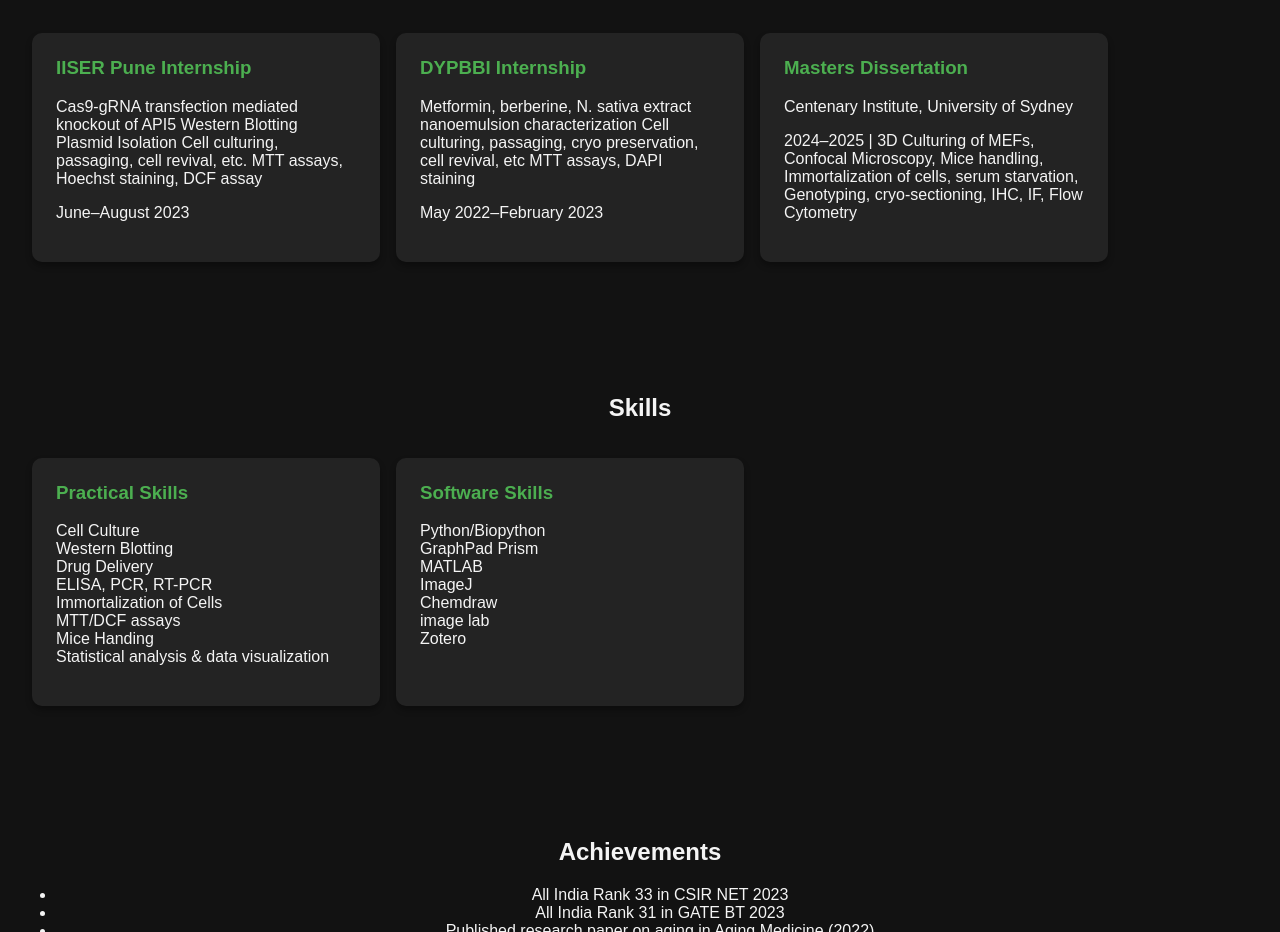
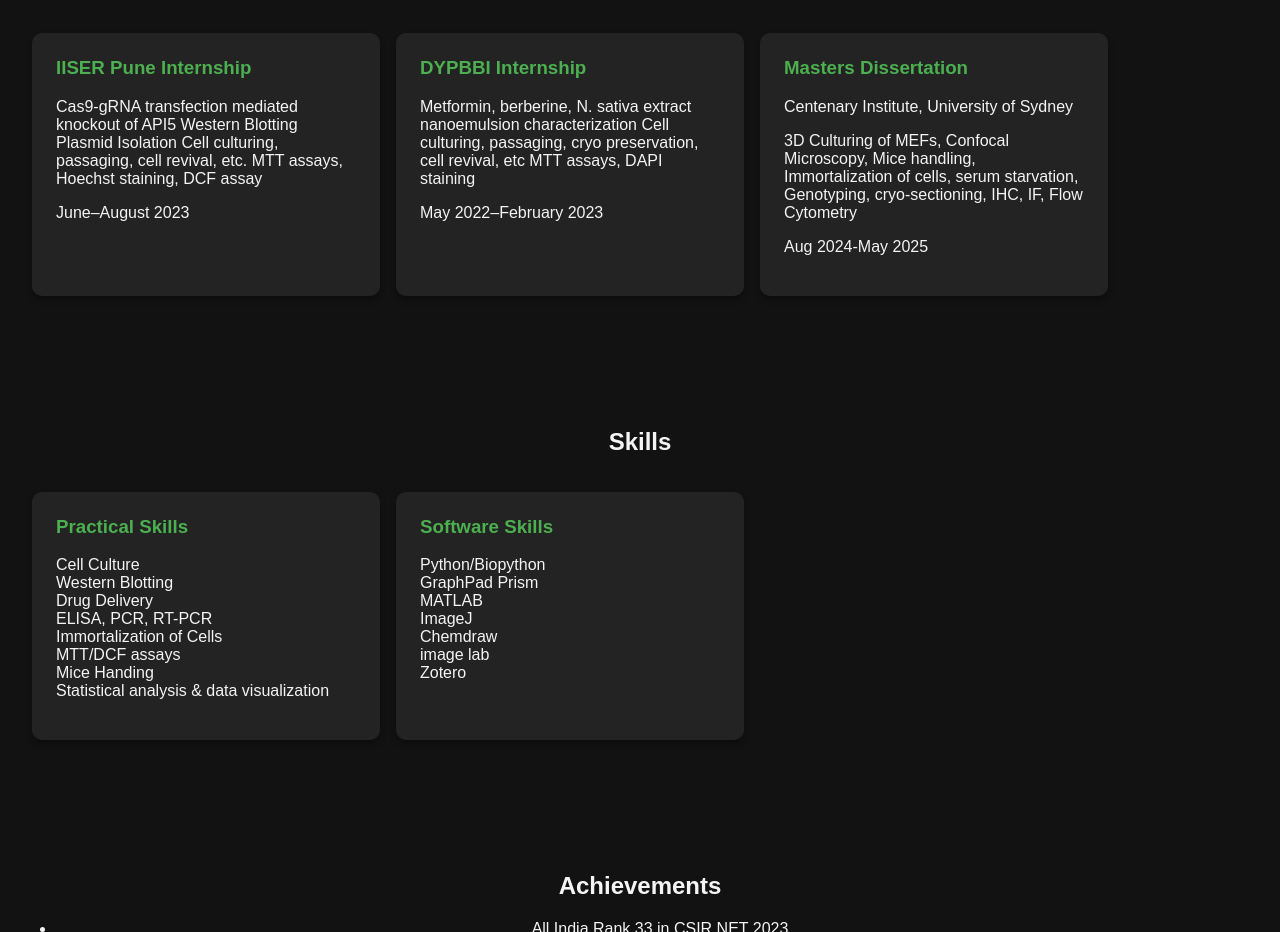
Before and after one commit to atharvashinde-hub/Atharva-Shinde, a plain HTML site: page index.html in a window 1280 px wide. Shown: the part 1207-2139 px from the top of the page. Drawn offline with Linux system fonts and the light colour scheme.

Commit message:
Update index.html

```diff
--- a/index.html
+++ b/index.html
@@ -87,7 +87,8 @@
                 <div class="card">
                     <h3>Masters Dissertation</h3>
                     <p>Centenary Institute, University of Sydney</p>
-                    <p>2024–2025 | 3D Culturing of MEFs, Confocal Microscopy, Mice handling, Immortalization of cells, serum starvation, Genotyping, cryo-sectioning, IHC, IF, Flow Cytometry</p>
+                    <p>3D Culturing of MEFs, Confocal Microscopy, Mice handling, Immortalization of cells, serum starvation, Genotyping, cryo-sectioning, IHC, IF, Flow Cytometry</p>
+                    <p>Aug 2024-May 2025</p>
                 </div>
             </div>
         </div>
```
